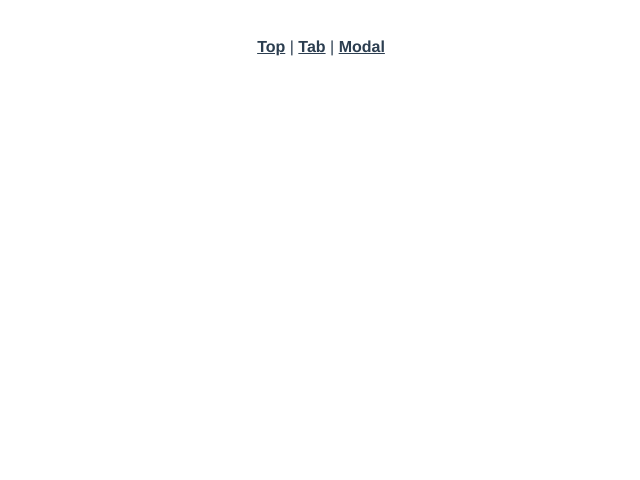
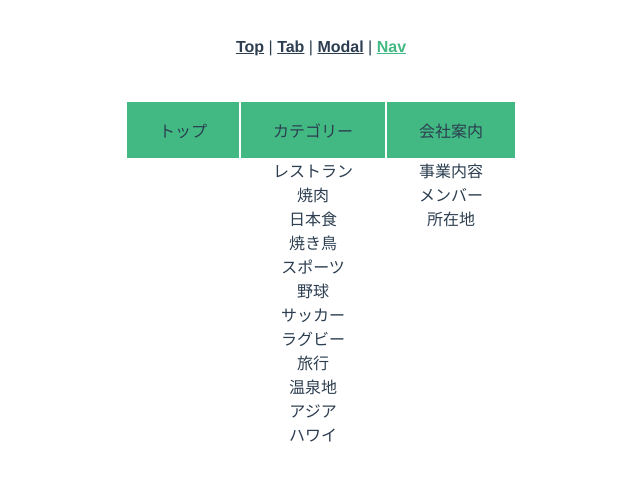
Before and after one commit to yk-port/vue-projects, a Vue app: page /nav in a window 1280 px wide. Before the commit this address had no page. Shown: the top 480 px of the page, without its empty margins (319-959 px from the left). Built offline with nearby package versions, Linux system fonts and the light colour scheme.

Commit message:
feat: tab-func

```diff
--- a/src/App.vue
+++ b/src/App.vue
@@ -2,7 +2,8 @@
   <div id="nav">
     <router-link to="/">Top</router-link> |
     <router-link to="/tab">Tab</router-link> |
-    <router-link to="/modal">Modal</router-link>
+    <router-link to="/modal">Modal</router-link> |
+    <router-link to="/nav">Nav</router-link>
   </div>
   <router-view />
 </template>
@@ -28,4 +29,10 @@
 #nav a.router-link-exact-active {
   color: #42b983;
 }
+
+ul,
+li {
+  list-style-type: none;
+  padding: 0;
+}
 </style>
--- a/src/router/index.ts
+++ b/src/router/index.ts
@@ -2,6 +2,7 @@ import { createRouter, createWebHistory, RouteRecordRaw } from "vue-router";
 import Top from "../views/Top.vue";
 import Tab from "../views/Tab.vue";
 import Modal from "../views/Modal.vue";
+import Nav from "../views/Nav.vue";
 
 const routes: Array<RouteRecordRaw> = [
   {
@@ -19,6 +20,11 @@ const routes: Array<RouteRecordRaw> = [
     name: "Modal",
     component: Modal,
   },
+  {
+    path: "/nav",
+    name: "Nav",
+    component: Nav,
+  },
 ];
 
 const router = createRouter({
--- a/src/views/Modal.vue
+++ b/src/views/Modal.vue
@@ -17,7 +17,7 @@
 </template>
 
 <script lang="ts">
-import { defineComponent, ref, reactive } from "vue";
+import { defineComponent, ref } from "vue";
 
 export default defineComponent({
   setup() {
--- /dev/null
+++ b/src/views/Nav.vue
@@ -0,0 +1,110 @@
+<template>
+  <ul class="gnav1">
+    <li v-for="list1 in gnav1" :key="list1.id" class="gnav1__list">
+      <div class="gnav1__item">{{ list1.item }}</div>
+      <template v-for="list2 in gnav2" :key="list2.navId">
+        <ul v-if="list1.id === list2.navId" class="gnav2">
+          <li
+            v-for="listItem2 in list2.items"
+            :key="listItem2.id"
+            class="gnav2__list"
+          >
+            <div class="gnav2__item">
+              {{ listItem2.item }}
+            </div>
+            <template v-for="list3 in gnav3" :key="list3.navId">
+              <ul v-if="listItem2.id === list3.navId" class="gnav3">
+                <li
+                  v-for="listItem3 in list3.items"
+                  :key="listItem3.id"
+                  class="gnav3__list"
+                >
+                  <div class="gnav3__item">
+                    {{ listItem3.item }}
+                  </div>
+                </li>
+              </ul>
+            </template>
+          </li>
+        </ul>
+      </template>
+    </li>
+  </ul>
+</template>
+
+<script lang="ts">
+import { defineComponent, reactive } from "vue";
+
+export default defineComponent({
+  setup() {
+    const gnav1 = reactive([
+      { id: 1, item: "トップ" },
+      { id: 2, item: "カテゴリー" },
+      { id: 3, item: "会社案内" },
+    ]);
+    const gnav2 = reactive([
+      {
+        navId: 2,
+        items: [
+          { id: 20, item: "レストラン" },
+          { id: 21, item: "スポーツ" },
+          { id: 22, item: "旅行" },
+        ],
+      },
+      {
+        navId: 3,
+        items: [
+          { id: 30, item: "事業内容" },
+          { id: 31, item: "メンバー" },
+          { id: 32, item: "所在地" },
+        ],
+      },
+    ]);
+    const gnav3 = reactive([
+      {
+        navId: 20,
+        items: [
+          { id: 200, item: "焼肉" },
+          { id: 201, item: "日本食" },
+          { id: 202, item: "焼き鳥" },
+        ],
+      },
+      {
+        navId: 21,
+        items: [
+          { id: 220, item: "野球" },
+          { id: 221, item: "サッカー" },
+          { id: 222, item: "ラグビー" },
+        ],
+      },
+      {
+        navId: 22,
+        items: [
+          { id: 220, item: "温泉地" },
+          { id: 221, item: "アジア" },
+          { id: 222, item: "ハワイ" },
+        ],
+      },
+    ]);
+    return {
+      gnav1,
+      gnav2,
+      gnav3,
+    };
+  },
+});
+</script>
+
+<style lang="scss" scoped>
+.gnav1 {
+  display: flex;
+  justify-content: center;
+  &__item {
+    padding: 16px 32px;
+    max-width: 160px;
+    background: #42b983;
+    border-left: 1px solid #fff;
+    border-right: 1px solid #fff;
+  }
+}
+</style>
```
Also changed, not shown: src/views/Carousel.vue (added).
